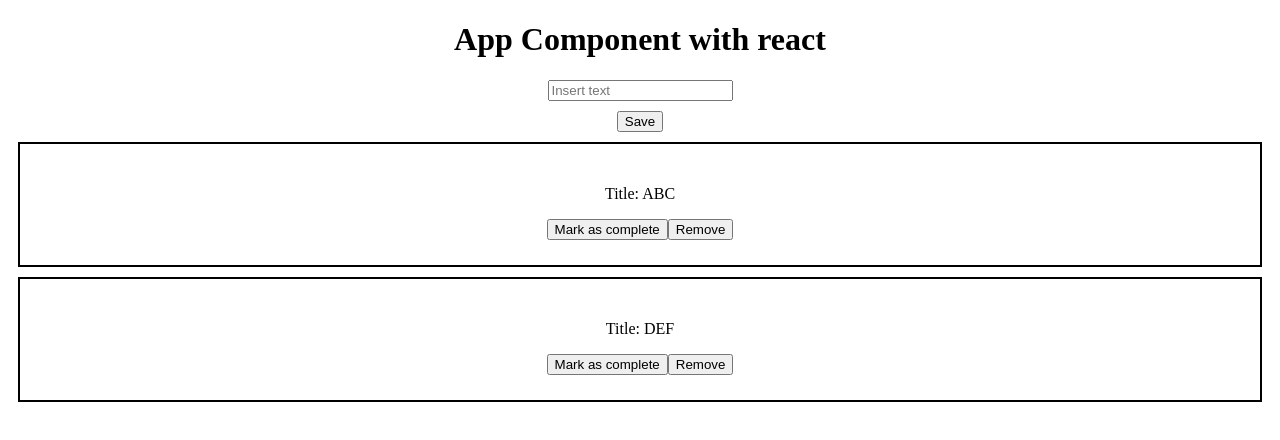
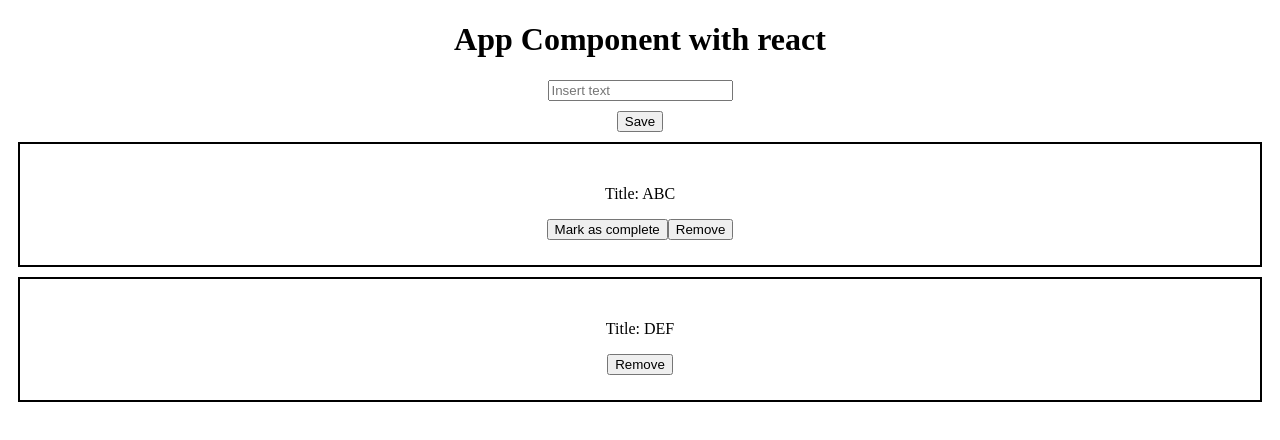
Before and after one commit to warispersonal/Building-Modern-Projects-with-React, a React app: page / in a window 1280 px wide. Shown: the top 440 px of the page. Built offline with nearby package versions, Linux system fonts and the light colour scheme.

Commit message:
react redux remove

```diff
--- a/src/app/components/todo/SingleTodo.js
+++ b/src/app/components/todo/SingleTodo.js
@@ -1,16 +1,25 @@
 import React from 'react';
+import {connect} from 'react-redux';
+import {removeTodo} from '../../../store/action/todo'
 
-const SingleTodo = ({todo}) =>{
-    const {text} = todo
+const SingleTodo = ({todo, removeTodo}) =>{
+    const {text, isComplete} = todo
     return(
         <div style={{border: "2px solid black", margin:'10px', padding:"25px"}}>
             <p>Title: {text}</p>
             <div>
-                <button>Mark as complete</button>
-                <button>Remove</button>
+                {isComplete ? "" : <button>Mark as complete</button>}
+
+                <button onClick={()=>removeTodo(text)}>Remove</button>
             </div>
         </div>
     )
 }
 
-export default SingleTodo;
+const mapDispatchToProps = (dispatch) =>{
+    return{
+        removeTodo: text => dispatch(removeTodo(text))
+    }
+}
+
+export default connect(null, mapDispatchToProps)(SingleTodo);
--- a/src/store/action/todo.js
+++ b/src/store/action/todo.js
@@ -9,3 +9,10 @@ export const addTodo = (text) =>{
        payload: text
    }
 }
+
+export const removeTodo = (text) => {
+    return{
+        type: REMOVE_TODO,
+        payload: text
+    }
+}
--- a/src/store/reducer/todo.js
+++ b/src/store/reducer/todo.js
@@ -1,9 +1,9 @@
-import {ADD_TODO} from "../action/todo";
+import {ADD_TODO, REMOVE_TODO} from "../action/todo";
 
 const INITIAL_STATE = {
     todos: [
-        {text:"ABC"},
-        {text:"DEF"}
+        {text:"ABC", isComplete:false},
+        {text:"DEF", isComplete:true}
         ]
 }
 
@@ -13,8 +13,14 @@ export const todoReducer = (state = INITIAL_STATE, action) =>{
     switch (type){
         case ADD_TODO: return {
             ...state,
-            todos: todos.concat({'text': payload})
+            todos: todos.concat({'text': payload, isComplete: false})
         }
+
+        case REMOVE_TODO: return {
+            ...state,
+            todos: todos.filter(todo => todo.text !== payload )
+        }
+
         default:
             return state;
     }
```
